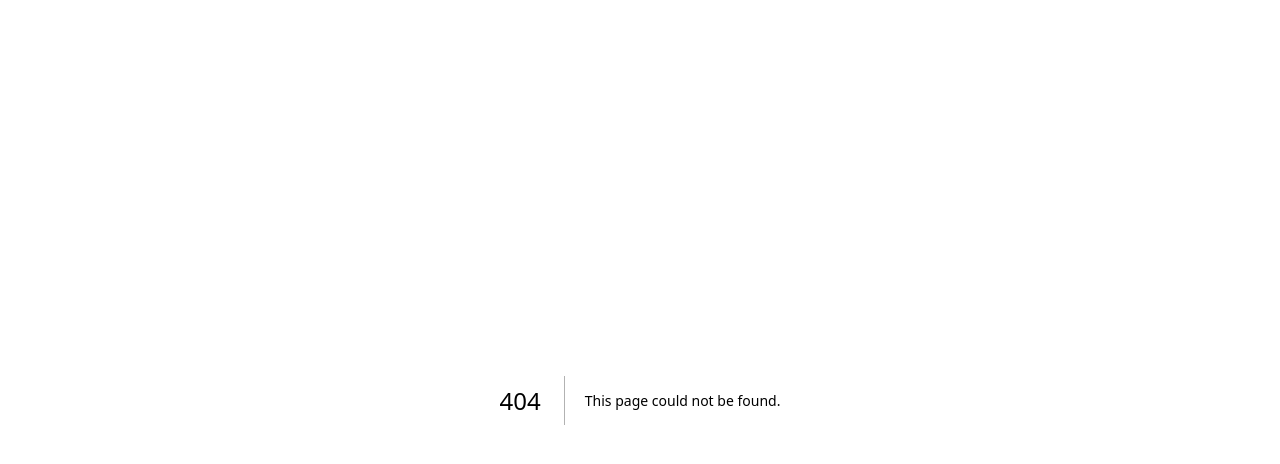
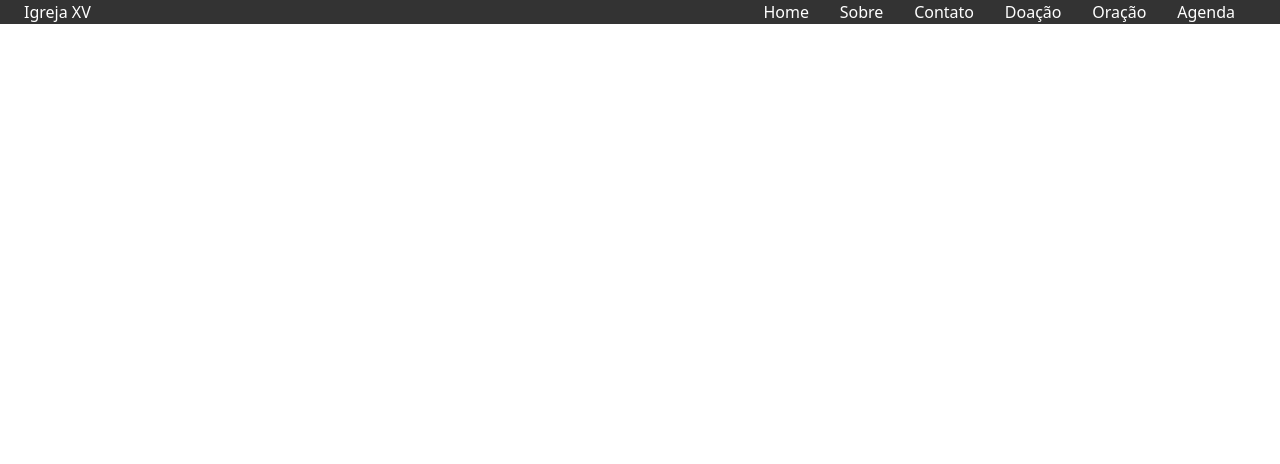
Before and after one commit to joelvitorniino/church-igrejaxv, a Next.js app: page /components/Layout in a window 1280 px wide. Before the commit this address had no page. Shown: the top 464 px of the page. Built offline with nearby package versions, Linux system fonts and the light colour scheme.

Commit message:
style: short names in navbar

```diff
--- /dev/null
+++ b/src/pages/components/Layout.tsx
@@ -0,0 +1,12 @@
+
+import Head from "next/head";
+import Navbar from "./Navbar";
+
+export default function Layout({ children }: React.PropsWithChildren) {
+  return (
+    <>
+      <Navbar />
+      <main className="min-h-vh">{children}</main>
+    </>
+  );
+}
--- a/src/pages/components/Navbar.tsx
+++ b/src/pages/components/Navbar.tsx
@@ -50,7 +50,7 @@ export default function Navbar() {
                     href="/"
                     className="text-white no-underline p-1 transition border border-b-2 border-solid border-transparent hover:border-white"
                 >
-                Pedido de Oração
+                Oração
                 </Link>
                 </li>
 
@@ -59,7 +59,7 @@ export default function Navbar() {
                     href="/"
                     className="text-white no-underline p-1 transition border border-b-2 border-solid border-transparent hover:border-white"
                 >
-                Agenda da Igreja
+                Agenda
                 </Link>
                 </li>
             </ul>
```
